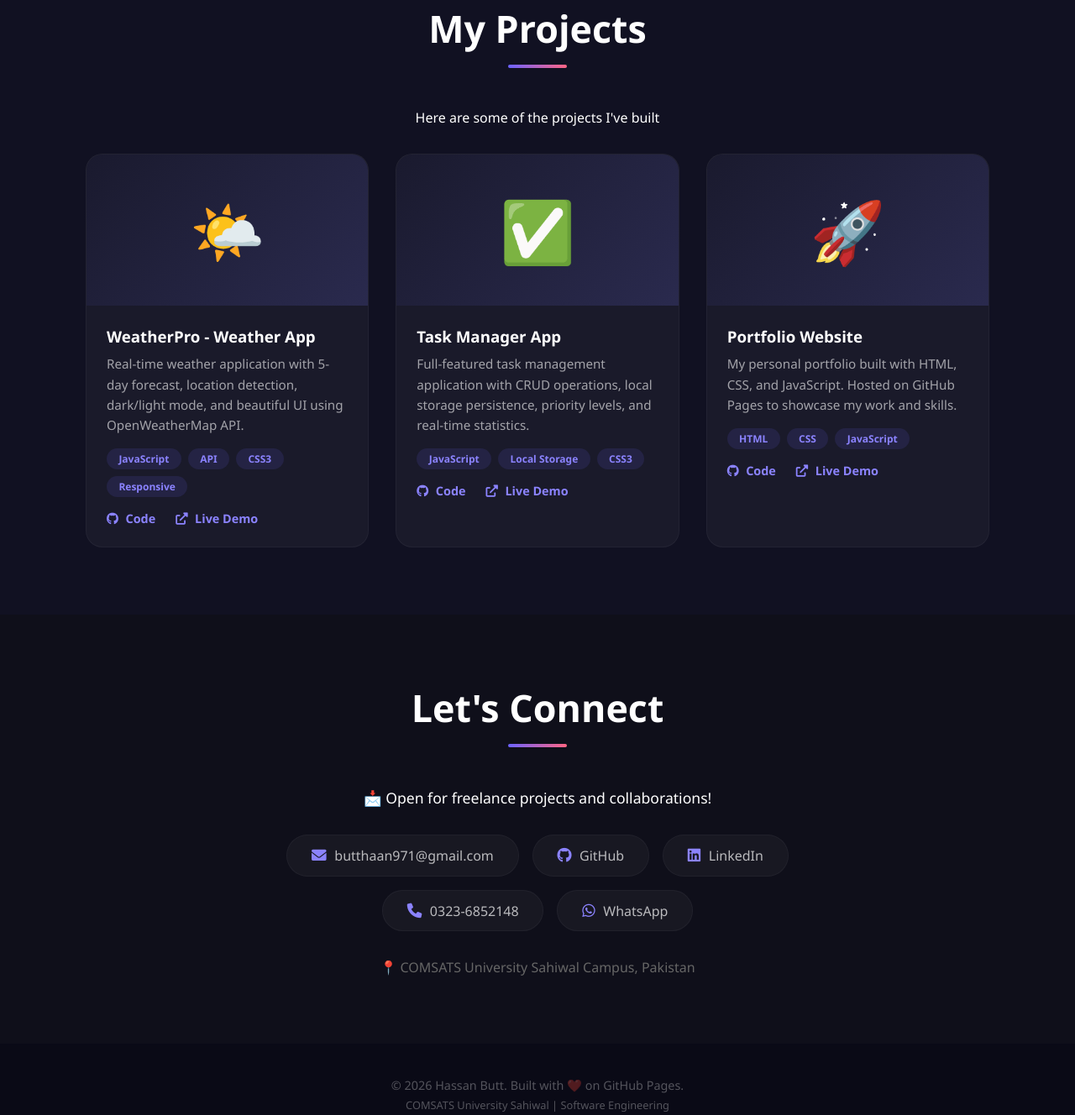
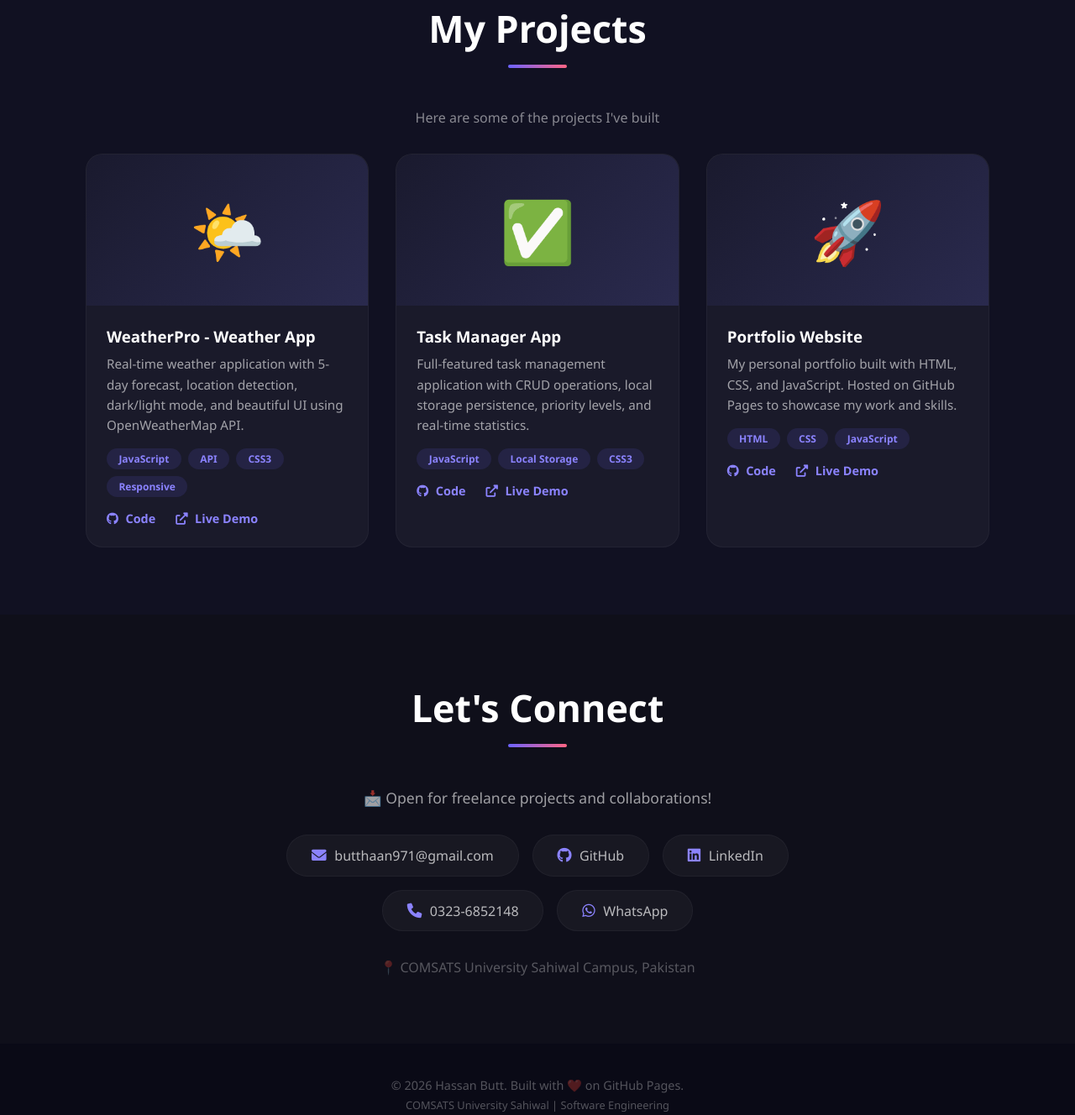
Before and after one commit to Hassanbutt67/Hassanbutt67.github.io, a plain HTML site: page index.html in a window 1280 px wide. Shown: the part 2894-4222 px from the top of the page at 84% size. Drawn offline with Linux system fonts and the light colour scheme.

Commit message:
Fix HTML structure and formatting
Restored original HTML structure and formatting.

```diff
--- a/index.html
+++ b/index.html
@@ -4,6 +4,8 @@
     <meta charset="UTF-8">
     <meta name="viewport" content="width=device-width, initial-scale=1.0">
     <title>Hassan Butt | Software Engineering Student & Freelancer</title>
+
+    <!-- ===== CSS LINKS - IN HEAD (CORRECT) ===== -->
     <link rel="stylesheet" href="style.css">
     <link rel="stylesheet" href="https://cdnjs.cloudflare.com/ajax/libs/font-awesome/6.0.0-beta3/css/all.min.css">
 </head>
@@ -188,7 +190,7 @@
     <section id="projects" class="section alt-bg">
         <div class="container">
             <h2 class="section-title">My Projects</h2>
-            <p style="text-align: center; color: var(--text-secondary); margin-bottom: 2rem;">
+            <p style="text-align: center; color: rgba(255,255,255,0.5); margin-bottom: 2rem;">
                 Here are some of the projects I've built
             </p>
             <div class="projects-grid">
@@ -256,7 +258,7 @@
     <section id="contact" class="section">
         <div class="container">
             <h2 class="section-title">Let's Connect</h2>
-            <p style="text-align: center; margin-bottom: 2rem; font-size: 1.1rem;">
+            <p style="text-align: center; margin-bottom: 2rem; font-size: 1.1rem; color: rgba(255,255,255,0.6);">
                 📩 Open for freelance projects and collaborations!
             </p>
             <div class="contact-links">
@@ -276,7 +278,7 @@
                     <i class="fab fa-whatsapp"></i> WhatsApp
                 </a>
             </div>
-            <p style="text-align: center; margin-top: 2rem; color: #666;">
+            <p style="text-align: center; margin-top: 2rem; color: rgba(255,255,255,0.3);">
                 📍 COMSATS University Sahiwal Campus, Pakistan
             </p>
         </div>
@@ -290,6 +292,7 @@
         </div>
     </footer>
 
+    <!-- ===== JAVASCRIPT - AT END OF BODY (CORRECT) ===== -->
     <script src="script.js"></script>
 </body>
 </html>
```
